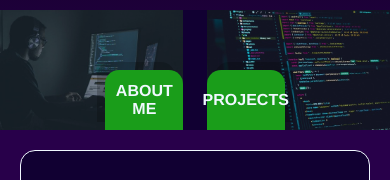
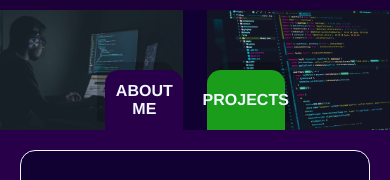
Before and after one commit to Grupo-14-8BIT/DevScore_Vue, a Vue app: page /#/aboutme in a window 390 px wide. Shown: the part 378-558 px from the top of the page. Built offline with nearby package versions, Linux system fonts and the light colour scheme.

Commit message:
made the buttons in navpro responsive

```diff
--- a/src/components/Navpro.vue
+++ b/src/components/Navpro.vue
@@ -55,34 +55,59 @@
     <div class="row-2">
         <div class="clm-about-me">
             <img src="../assets/profileaboutme_520x347.jpeg" class="aboutmepic" alt="">
-                <router-link type="button" to="/aboutme" class="routs btn-about-me">ABOUT ME</router-link>
+            <router-link type="button" to="/aboutme" :class="{ 'btns': isMarcaClicked }" @click="clickedonmarca()"
+                class="routs btn-about-me">ABOUT ME</router-link>
         </div>
         <div class="clm-project">
             <img src="../assets/profileprojectpic_520x347.jpeg" alt="">
-                <router-link type="button" to="/projects" class="routs btn-profile">PROJECTS</router-link>
+            <router-link type="button" class="routs btn-profile" :class="{ 'btns': isModeloClicked }" @click="clickedonmodelo()"
+                 to="/projects">PROJECTS</router-link>
         </div>
     </div>
-
 </template>
 
+<script lang="ts">
+export default {
+    data() {
+        return {
+            isModeloClicked: false as boolean,
+            isMarcaClicked: true as boolean
+        };
+    },
+    methods: {
+        clickedonmodelo() {
+            this.isModeloClicked = true;
+            this.isMarcaClicked = false;
+        },
+        clickedonmarca() {
+            this.isModeloClicked = false;
+            this.isMarcaClicked = true;
+        }
+    }
+};
+</script>
+
 <style>
-
 .profile {
     display: flex;
     justify-content: center;
     color: aliceblue;
     list-style-type: none;
-    background: linear-gradient(to bottom,rgb(0, 0, 0),rgb(0, 0, 0),rgb(23, 0, 45),rgb(29, 0, 57));
+    background: linear-gradient(to bottom, rgb(0, 0, 0), rgb(0, 0, 0), rgb(23, 0, 45), rgb(29, 0, 57));
 }
-.real-name{
+
+.real-name {
     list-style-type: none;
 }
-.curso{
+
+.curso {
     list-style-type: none;
 }
-.conquest1{
+
+.conquest1 {
     display: flex;
 }
+
 .col-4 {
     display: flex;
     justify-content: space-around;
@@ -106,18 +131,20 @@
     justify-content: center;
 }
 
-.followers_numbers{
+.followers_numbers {
     display: flex;
     justify-content: space-between;
 }
 
-.following{
+.following {
     padding: 12px;
 }
-.followers{
+
+.followers {
     padding: 12px;
 }
-.projects{
+
+.projects {
     padding: 12px;
 }
 
@@ -144,42 +171,47 @@
     height: 50px;
     width: 45px;
 }
-.github{
+
+.github {
     height: 50px;
     width: 45px;
 }
-.linkedin{
+
+.linkedin {
     height: 50px;
     width: 45px;
 }
+
 .col-3 {
     border: 1px solid yellow;
 }
 
-.row-2{
+.row-2 {
     display: flex;
     justify-content: space-between;
     height: 120px;
     background-color: rgb(17, 0, 50);
 }
-.clm-about-me{
+
+.clm-about-me {
     display: flex;
     position: relative;
     justify-content: flex-end;
     align-items: flex-end;
     height: 120px;
 }
-.clm-about-me img{
+
+.clm-about-me img {
     height: 120px;
     width: 47vw;
     opacity: 0.8;
     box-shadow: inset 0px -4px 8px rgba(0, 0, 0, 0.2);
 }
 
-.clm-about-me .btn-about-me{
+.clm-about-me .btn-about-me {
     position: absolute;
     height: 60px;
-    box-shadow: -8px -8px  rgba(0, 0, 0, 0.2);
+    box-shadow: -8px -8px rgba(0, 0, 0, 0.2);
     width: 20vw;
     text-decoration: none;
     color: aliceblue;
@@ -188,43 +220,44 @@
     align-items: center;
     font-weight: bold;
     border-top-left-radius: 14px;
-    background-color: rgb(26, 157, 26);
     border-top-right-radius: 14px;
     text-decoration: none;
     border: none;
 }
-.clm-about-me .btn-about-me:hover{
+
+.clm-about-me .btn-about-me:hover {
     position: absolute;
     height: 60px;
-    box-shadow: -8px -8px  rgba(0, 0, 0, 0.2);
+    box-shadow: -8px -8px rgba(0, 0, 0, 0.2);
     width: 20vw;
     text-decoration: none;
     color: aliceblue;
     font-weight: bold;
     border-top-left-radius: 14px;
-    background-color: rgb(40, 0, 74);
+    background-color: rgb(22, 0, 41);
     border-top-right-radius: 14px;
     text-decoration: none;
     border: none;
 }
 
-.clm-project{
+.clm-project {
     display: flex;
     justify-content: flex-start;
     align-items: flex-end;
     position: relative;
     height: 120px;
 }
-.clm-project img{
+
+.clm-project img {
     height: 120px;
     width: 47vw;
     opacity: 0.8;
     box-shadow: inset 0px -4px 8px rgba(0, 0, 0, 0.2);
 }
-.clm-project .btn-profile{
-    box-shadow: 8px -8px  rgba(0, 0, 0, 0.2);
+
+.clm-project .btn-profile {
+    box-shadow: 8px -8px rgba(0, 0, 0, 0.2);
     position: absolute;
-    background-color: rgb(26, 157, 26);
     font-weight: bold;
     color: aliceblue;
     height: 60px;
@@ -237,10 +270,11 @@
     border-top-left-radius: 14px;
     border-top-right-radius: 14px;
 }
-.clm-project .btn-profile:hover{
-    box-shadow: 8px -8px  rgba(0, 0, 0, 0.2);
+
+.clm-project .btn-profile:hover {
+    box-shadow: 8px -8px rgba(0, 0, 0, 0.2);
     position: absolute;
-    background-color: rgb(40, 0, 74);
+    background-color: rgb(22, 0, 41);
     font-weight: bold;
     color: aliceblue;
     text-decoration: none;
@@ -251,4 +285,12 @@
     border-top-right-radius: 14px;
 }
 
+.routs {
+    cursor: pointer;
+    background-color: rgb(26, 157, 26);
+}
+
+.btns {
+    background-color: rgb(40, 0, 74);
+}
 </style>
--- a/vue.config.js
+++ b/vue.config.js
@@ -1,4 +1,5 @@
 const { defineConfig } = require('@vue/cli-service')
 module.exports = defineConfig({
   transpileDependencies: true
+
 })
```
Lines whose indentation alone changed are shown as unchanged.
